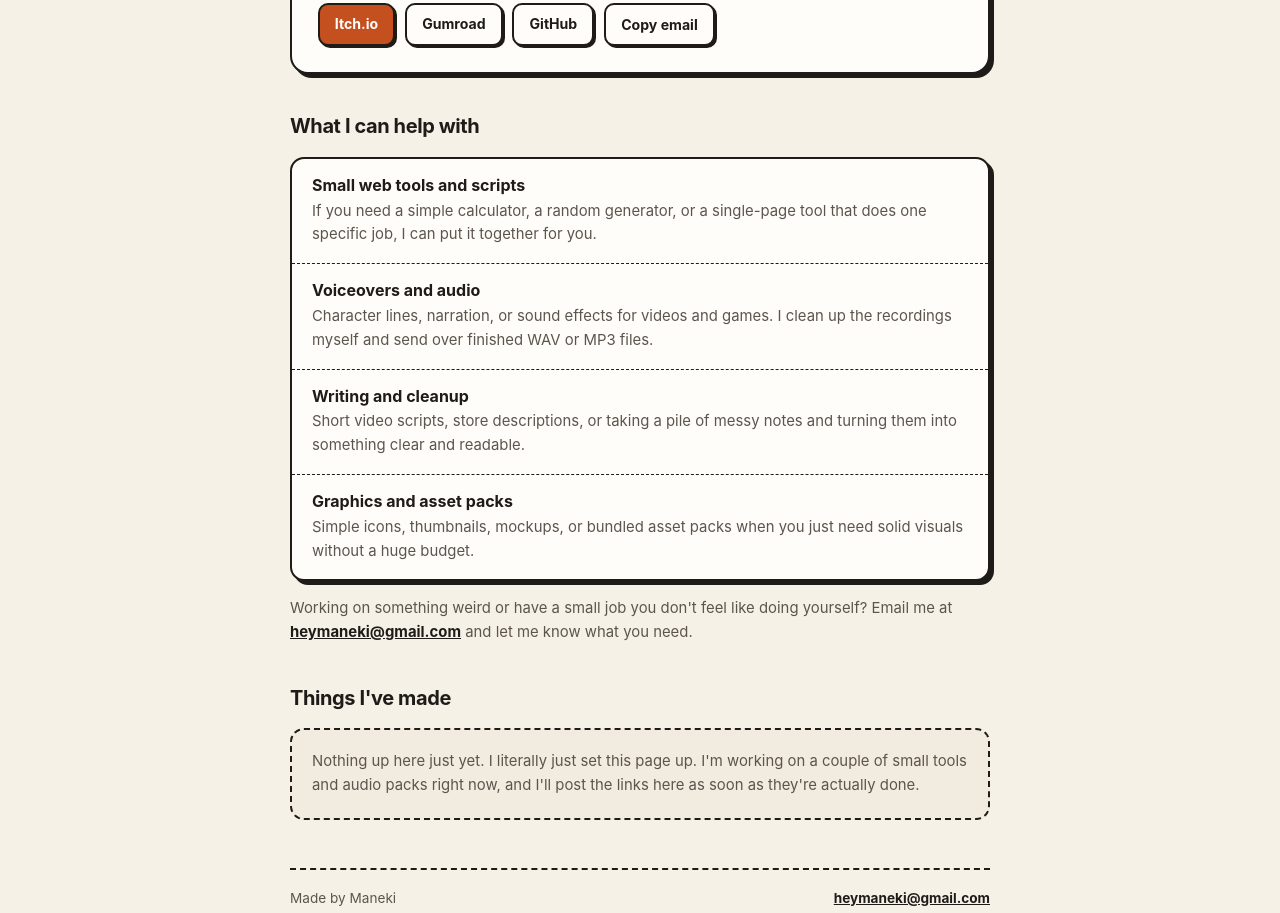
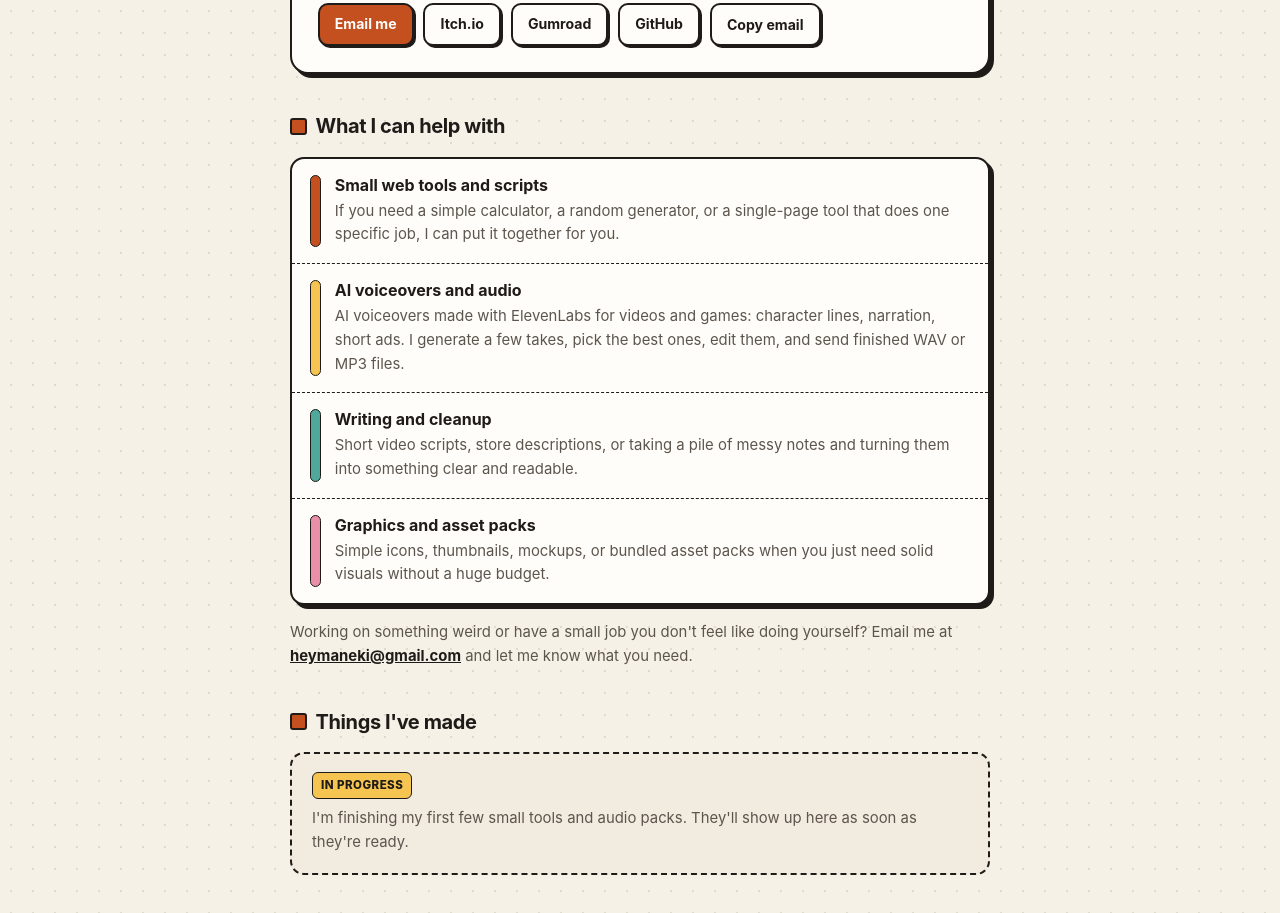
Before and after one commit to heymaneki/heymaneki.github.io, a plain HTML site: page index.html in a window 1280 px wide. Shown: the part 286-1199 px from the top of the page. Drawn offline with Linux system fonts and the light colour scheme.

Commit message:
Bring back some color and make the copy match reality
- Restore a softer dot background and add colored markers to headings
  and each service row
- Make "Email me" the main button instead of the store links
- Say plainly that voiceovers are made with ElevenLabs
- Turn the empty "Things I've made" box into a clear "In progress" note

Co-Authored-By: Claude Opus 5.5 <noreply@anthropic.com>
Claude-Session: https://claude.ai/code/session_01VXkNtrYEst79UBRjhPzS5m

```diff
--- a/index.html
+++ b/index.html
@@ -37,6 +37,9 @@
       --accent-hover: #a8441a;
       --on-accent: #ffffff;
       --gold: #f5c451;
+      --dot: #e2dacb;
+      --teal: #4fa89a;
+      --pink: #e98fa8;
       --shadow: 4px 4px 0px #1e1b18;
       --shadow-sm: 2px 2px 0px #1e1b18;
     }
@@ -52,6 +55,9 @@
       --accent-hover: #f5845d;
       --on-accent: #1e1b18;
       --gold: #eab308;
+      --dot: #262321;
+      --teal: #3f9488;
+      --pink: #d9799a;
       --shadow: 4px 4px 0px #0b0a09;
       --shadow-sm: 2px 2px 0px #0b0a09;
     }
@@ -65,6 +71,8 @@
     body {
       font-family: -apple-system, BlinkMacSystemFont, "Segoe UI", Roboto, sans-serif;
       background-color: var(--bg);
+      background-image: radial-gradient(var(--dot) 1.2px, transparent 1.2px);
+      background-size: 22px 22px;
       color: var(--text);
       line-height: 1.6;
       padding: 1.75rem 1.15rem 3.5rem;
@@ -217,6 +225,19 @@
     .section-head h2 {
       font-size: 1.25rem;
       letter-spacing: -0.02em;
+      display: flex;
+      align-items: center;
+      gap: 0.55rem;
+    }
+
+    .section-head h2::before {
+      content: "";
+      width: 0.8rem;
+      height: 0.8rem;
+      border-radius: 3px;
+      border: 2px solid var(--ink);
+      background: var(--accent);
+      flex-shrink: 0;
     }
 
     .grid-2 {
@@ -296,8 +317,30 @@
     }
 
     .service {
-      padding: 1rem 1.25rem;
+      padding: 1rem 1.25rem 1rem 1.1rem;
+      display: grid;
+      grid-template-columns: auto 1fr;
+      column-gap: 0.85rem;
     }
+
+    .service::before {
+      content: "";
+      width: 0.6rem;
+      border-radius: 999px;
+      border: 1.5px solid var(--ink);
+      background: var(--c, var(--accent));
+      grid-column: 1;
+      grid-row: 1 / span 2;
+    }
+
+    .service > * {
+      grid-column: 2;
+    }
+
+    .service:nth-child(1) { --c: var(--accent); }
+    .service:nth-child(2) { --c: var(--gold); }
+    .service:nth-child(3) { --c: var(--teal); }
+    .service:nth-child(4) { --c: var(--pink); }
 
     .service + .service {
       border-top: 1.5px dashed var(--ink);
@@ -318,9 +361,14 @@
       background: var(--card-alt);
       border: 2px dashed var(--ink);
       border-radius: 14px;
-      padding: 1.25rem;
+      padding: 1.15rem 1.25rem;
       color: var(--muted);
       font-size: 0.93rem;
+    }
+
+    .empty-shelf .tag-live {
+      display: inline-block;
+      margin-bottom: 0.55rem;
     }
 
     /* FOOTER */
@@ -376,7 +424,8 @@
       </p>
 
       <div class="links">
-        <a class="btn btn-primary" href="https://heymaneki.itch.io" target="_blank" rel="noopener">Itch.io</a>
+        <a class="btn btn-primary" href="mailto:heymaneki@gmail.com">Email me</a>
+        <a class="btn" href="https://heymaneki.itch.io" target="_blank" rel="noopener">Itch.io</a>
         <a class="btn" href="https://heymaneki.gumroad.com" target="_blank" rel="noopener">Gumroad</a>
         <a class="btn" href="https://github.com/heymaneki" target="_blank" rel="noopener">GitHub</a>
         <button class="btn" id="copyEmailBtn" type="button">Copy email</button>
@@ -395,8 +444,8 @@
           <p>If you need a simple calculator, a random generator, or a single-page tool that does one specific job, I can put it together for you.</p>
         </div>
         <div class="service">
-          <h3>Voiceovers and audio</h3>
-          <p>Character lines, narration, or sound effects for videos and games. I clean up the recordings myself and send over finished WAV or MP3 files.</p>
+          <h3>AI voiceovers and audio</h3>
+          <p>AI voiceovers made with ElevenLabs for videos and games: character lines, narration, short ads. I generate a few takes, pick the best ones, edit them, and send finished WAV or MP3 files.</p>
         </div>
         <div class="service">
           <h3>Writing and cleanup</h3>
@@ -420,7 +469,8 @@
       </div>
 
       <div class="empty-shelf">
-        Nothing up here just yet. I literally just set this page up. I'm working on a couple of small tools and audio packs right now, and I'll post the links here as soon as they're actually done.
+        <span class="tag-live">In progress</span>
+        <p>I'm finishing my first few small tools and audio packs. They'll show up here as soon as they're ready.</p>
       </div>
 
       <!-- WHEN YOU SHIP ITEM #1, REPLACE THE .empty-shelf DIV ABOVE WITH THIS GRID:
```
